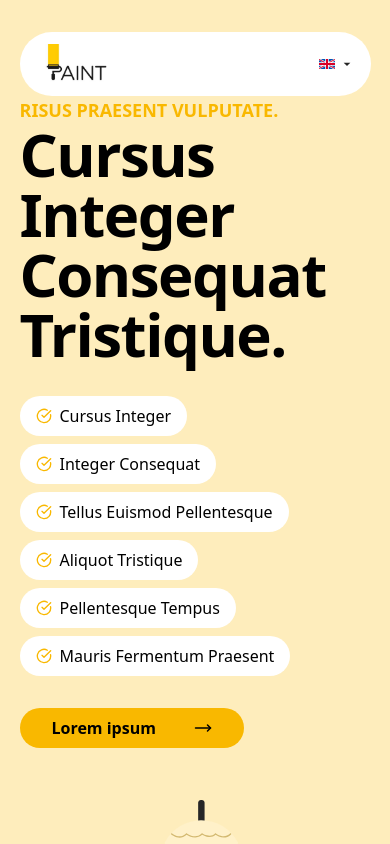
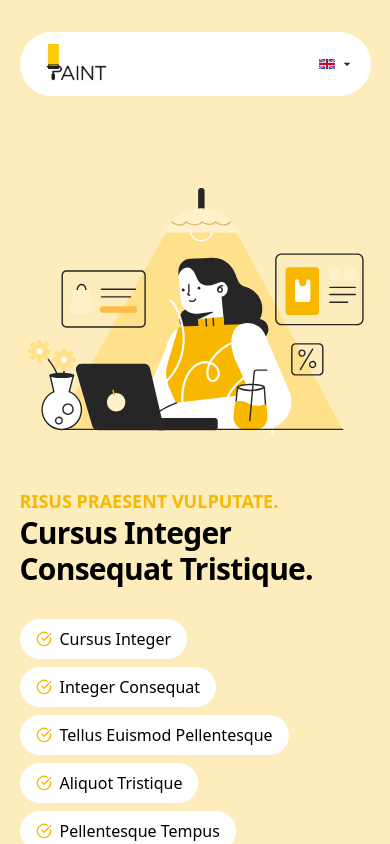
Before and after one commit to aimun-naharr/design-task, a React (Vite) app: page / in a window 390 px wide. Shown: the top 844 px of the page. Built offline with nearby package versions, Linux system fonts and the light colour scheme.

Commit message:
Update Button component styling and adjust Hero layout for improved responsiveness

```diff
--- a/src/components/Button.jsx
+++ b/src/components/Button.jsx
@@ -3,7 +3,7 @@ import { cva } from "class-variance-authority";
 import { cn } from "../lib/utils";
 
 const buttonVariants = cva(
-  "rounded-full px-8 py-2 font-semibold flex items-center justify-between group cursor-pointer",
+  "rounded-full px-8 py-3 font-semibold flex items-center justify-between group cursor-pointer ",
   {
     variants: {
       variant: {
--- a/src/components/home/Hero.jsx
+++ b/src/components/home/Hero.jsx
@@ -13,13 +13,13 @@ const Hero = () => {
     "Mauris Fermentum Praesent",
   ];
   return (
-    <div className="container flex md:flex-row flex-col items-center md:justify-between justify-center">
+    <div className="container flex md:flex-row flex-col-reverse items-center md:justify-between justify-center py-10 md:py-0">
       {/* left */}
       <div className="md:pl-20 ">
         <h3 className="uppercase text-orange font-bold text-lg">
           risus praesent vulputate.{" "}
         </h3>
-        <div className="text-6xl font-bold tracking-tight">
+        <div className="md:text-6xl text-3xl font-bold tracking-tight">
           <h2>Cursus Integer</h2>
           <h2>Consequat Tristique.</h2>
         </div>
@@ -28,10 +28,7 @@ const Hero = () => {
             <Tag key={tag} tag={tag} />
           ))}
         </div>
-        <Button
-          className={"justify-between w-56"}
-          icon={<MoveRight size={18} />}
-        >
+        <Button className={" md:w-56 w-full"} icon={<MoveRight size={18} />}>
           <span>Lorem ipsum </span>
         </Button>
       </div>
```
